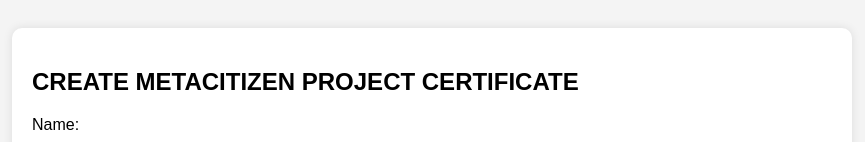
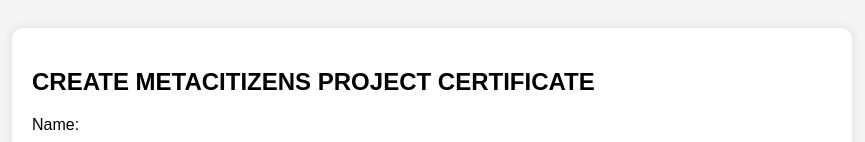
Before and after one commit to sevincaras/sertifikaolusturucu, a plain HTML site: page index.html in a window 1280 px wide. Shown: the top 142 px of the page, without its empty margins (208-1073 px from the left). Drawn offline with Linux system fonts and the light colour scheme.

Commit message:
Add files via upload

```diff
--- a/index.html
+++ b/index.html
@@ -3,7 +3,7 @@
 <head>
   <meta charset="UTF-8" />
   <meta name="viewport" content="width=device-width, initial-scale=1.0"/>
-  <title>CREATE METACITIZEN PROJECT CERTIFICATE</title>
+  <title>CREATE METACITIZENS PROJECT CERTIFICATE</title>
   <style>
     body {
       font-family: Arial, sans-serif;
@@ -41,7 +41,7 @@
 </head>
 <body>
   <div id="container">
-    <h2>CREATE METACITIZEN PROJECT CERTIFICATE</h2>
+    <h2>CREATE METACITIZENS PROJECT CERTIFICATE</h2>
     <label for="nameInput">Name:</label><br />
     <input type="text" id="nameInput" placeholder="please enter your name" /><br />
 
```
